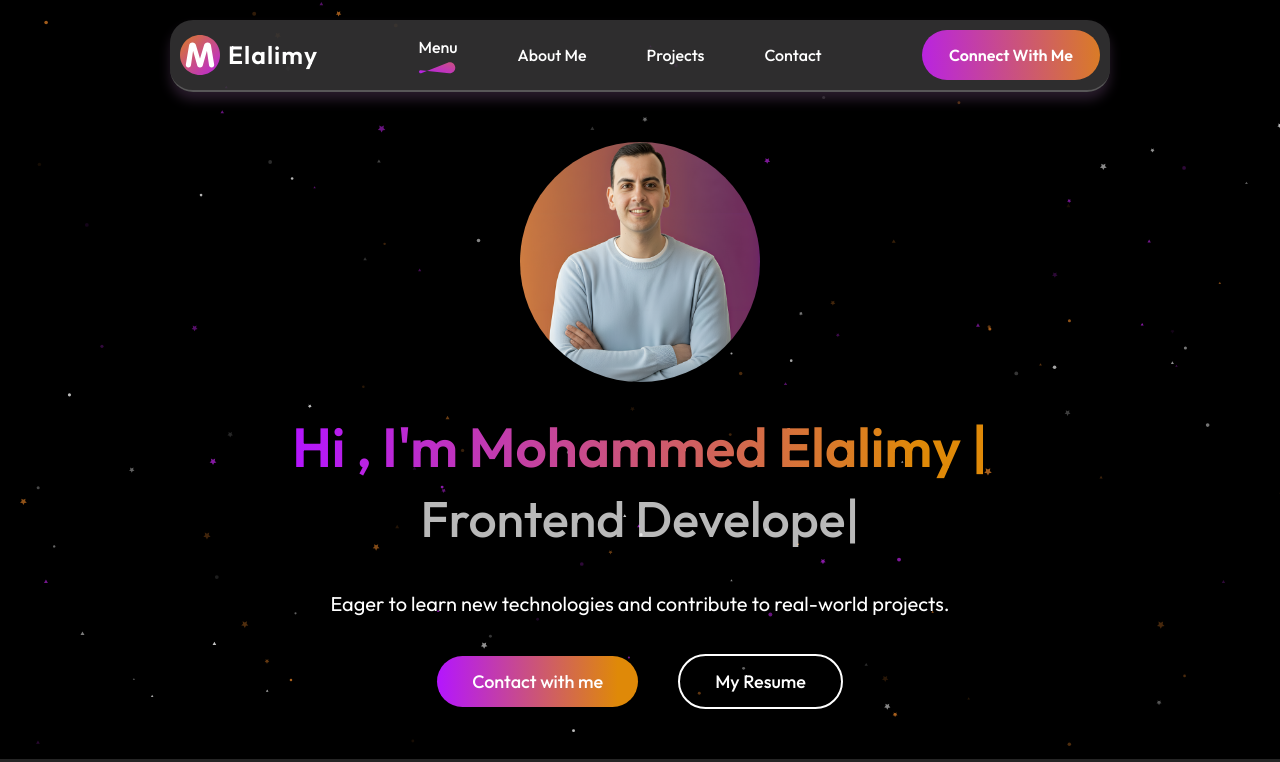
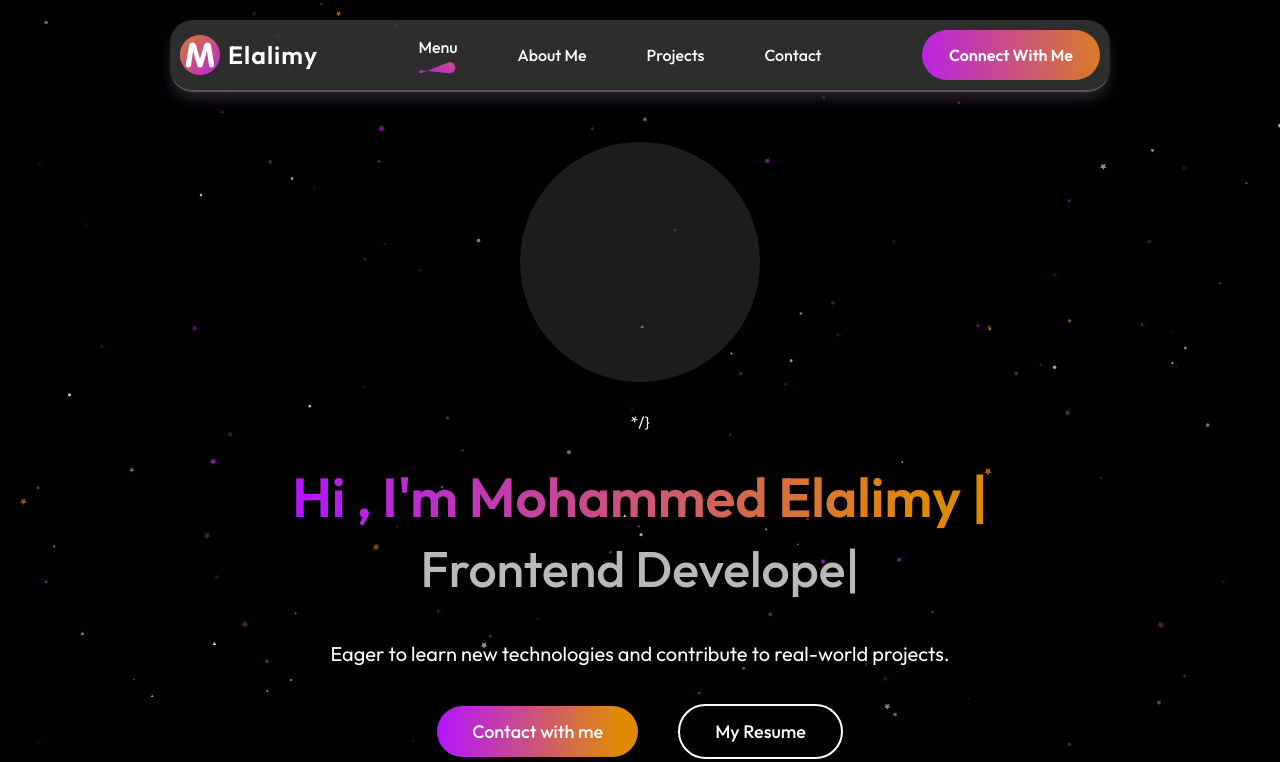
Before and after one commit to mohammedmelalimy/MoDev-portfolio, a React (Vite) app: page / in a window 1280 px wide. Shown: the top 762 px of the page. Built offline with nearby package versions, Linux system fonts and the light colour scheme.

Commit message:
Update Hero.jsx

```diff
--- a/src/Components/Hero/Hero.jsx
+++ b/src/Components/Hero/Hero.jsx
@@ -11,7 +11,7 @@ const Hero = () => {
   return (
     <div className='hero' id='home'>
       {/* Hero image */}
-      <img
+      {/* <img
         src={hero_img}
         alt='profile image'
         className='img-hero'
@@ -20,7 +20,7 @@ const Hero = () => {
       />
 
       {/* Skeleton shows only while image is loading */}
-      {!isLoaded && <Skeleton variant="circular" height={240} className='img-hero' style={{backgroundColor:'#dddddd4f'}}/>}
+      {!isLoaded && <Skeleton variant="circular" height={240} className='img-hero' style={{backgroundColor:'#dddddd4f'}}/>} */}
 
       {/* Hero text */}
       <h1>
```
